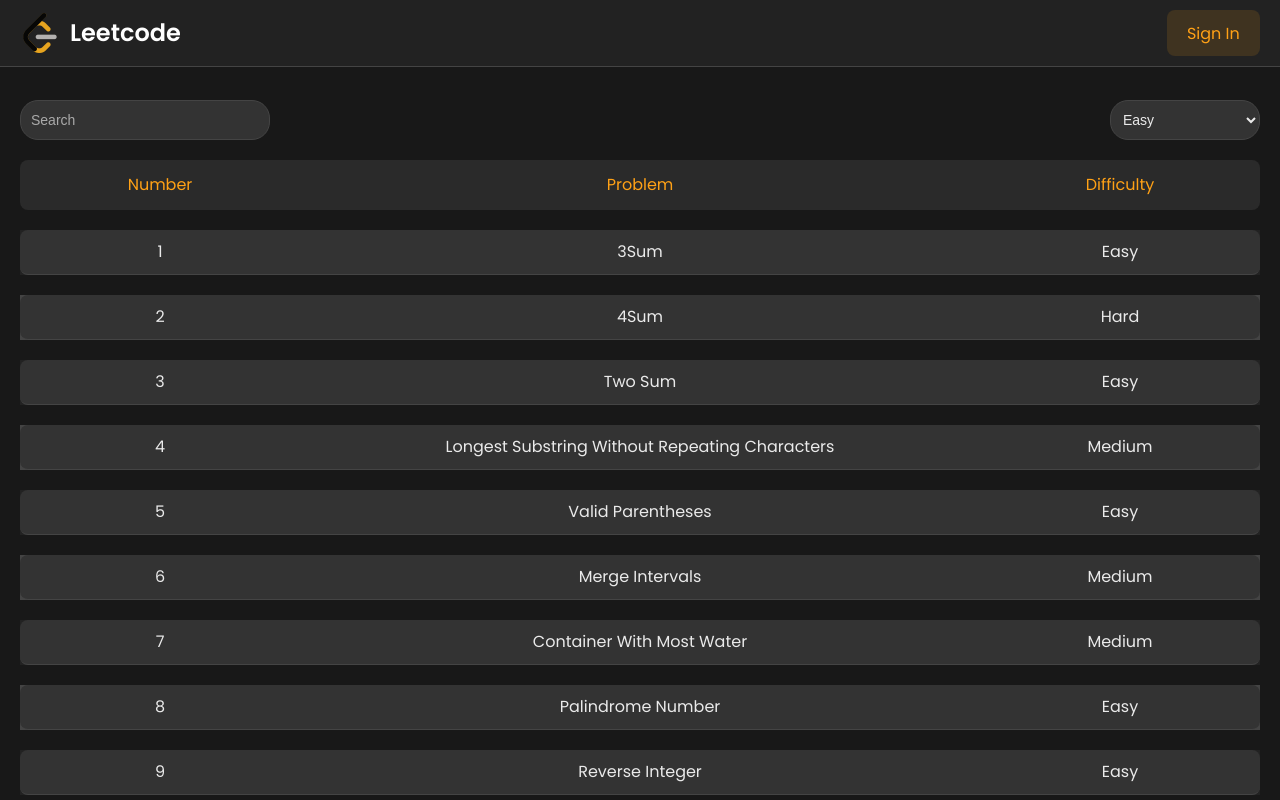
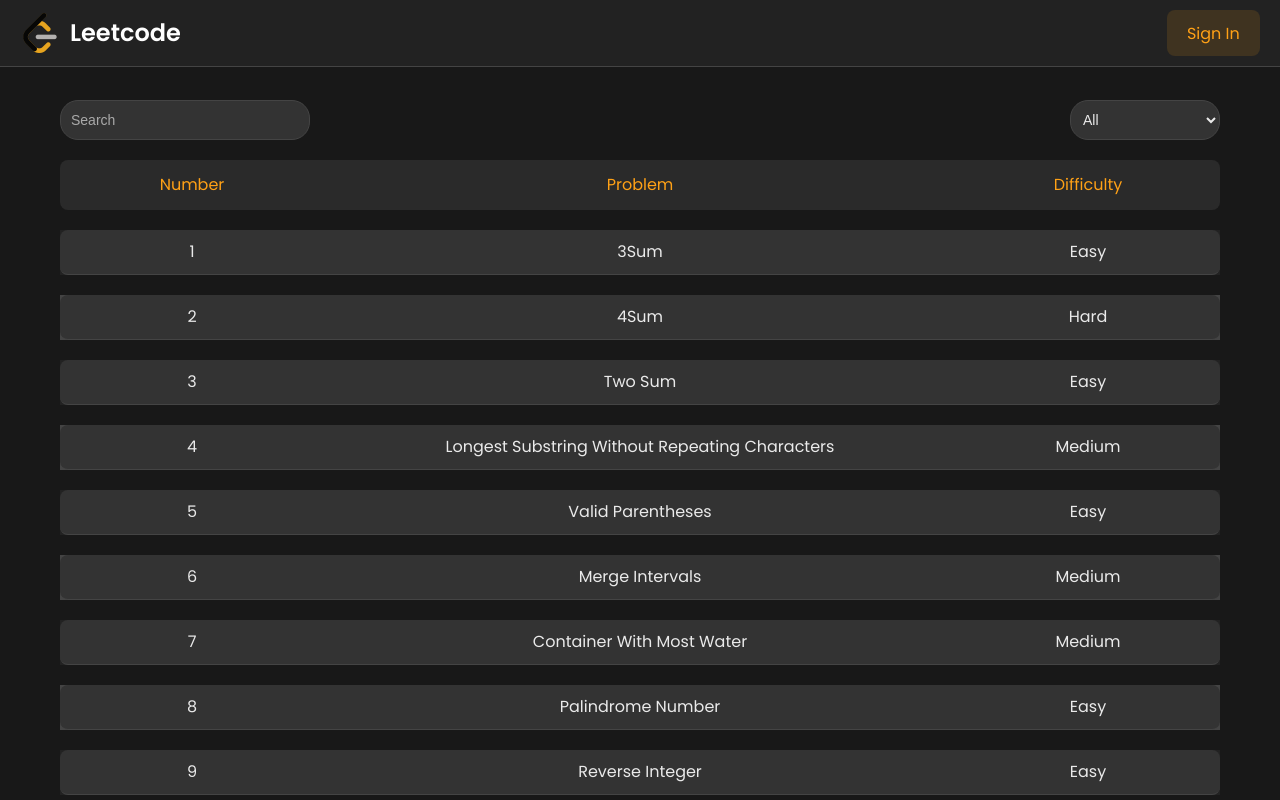
Before and after one commit to shinigl/Leetcode-Clone, a React (Vite) app: page / in a window 1280 px wide. Shown: the top 800 px of the page. Built offline with nearby package versions, Linux system fonts and the light colour scheme.

Commit message:
Added filter functionality

```diff
--- a/src/App.jsx
+++ b/src/App.jsx
@@ -1,12 +1,37 @@
 import styles from './App.module.css';
 import Card from './components/Card';
 import { Link } from 'react-router-dom';
-import { useContext } from 'react';
+import { useContext , useState } from 'react';
 import { myContext } from './main';
 import leetcodeLogo from './assets/logo.png';
 
 function App() {
+
   const ctx = useContext(myContext);
+
+  const [searchProb , setSearchProb] = useState('');
+  const [diff,setDiff] = useState('All');
+
+
+  const filteredProbs = ctx.filter((ele) =>{
+    return(
+    ele.Title.toLowerCase().includes(searchProb.toLowerCase())
+    && (diff==='All' || ele.Difficulty === diff)
+
+  )
+  }
+  )
+
+
+  //Search function
+  function handleSearch(e){
+    setSearchProb(e.target.value)
+  }
+
+  //Difficulty select fnx
+  function handleDifficulty(e){
+    setDiff(e.target.value)
+  }
 
   return (
     <>
@@ -20,8 +45,19 @@ function App() {
         </header>
 
         <div className={styles.search}>
-          <input type="text" placeholder="Search" />
-          <select name="Difficulty" id="" placeholder="Difficulty">
+          <input
+          type="text"
+          placeholder="Search"
+          value={searchProb}
+          onChange={(e)=> handleSearch(e)}
+          />
+          <select
+          name="Difficulty"
+          placeholder="Difficulty"
+          value={diff}
+          onChange={(e)=>handleDifficulty(e)}
+          >
+             <option value="All">All</option>
             <option value="Easy">Easy</option>
             <option value="Medium">Medium</option>
             <option value="Hard">Hard</option>
@@ -34,7 +70,7 @@ function App() {
             <div className={styles.problem}><p>Problem</p></div>
             <div className={styles.difficulty}><p>Difficulty</p></div>
           </div>
-          {ctx.map((ele, idx) => (
+          {filteredProbs.map((ele, idx) => (
             <Link key={idx} to={`/interface/${ele.Sr}/${ele.Title}`} className={styles.cardLink}>
               <Card data={ele} />
             </Link>
--- a/src/App.module.css
+++ b/src/App.module.css
@@ -14,7 +14,7 @@ body {
 }
 
 main {
-  max-width: 1300px;
+  max-width: 1200px;
   margin: auto;
   padding: 20px;
   height: 100vh;
@@ -103,6 +103,7 @@ main {
   background-color: #333333;
   color: #eaeaea;
   border-radius: 18px;
+  outline: none;
 }
 
 .search input::placeholder {
@@ -118,6 +119,7 @@ main {
   background-color: #333333;
   color: #eaeaea;
   border-radius: 18px;
+  outline: none;
 }
 
 .search select option {
@@ -159,9 +161,7 @@ h1 {
     width: 100%;
   }
 
-  .search {
 
-  }
   .sr , .problem , .difficulty{
     font-size: 12px;
   }
```
